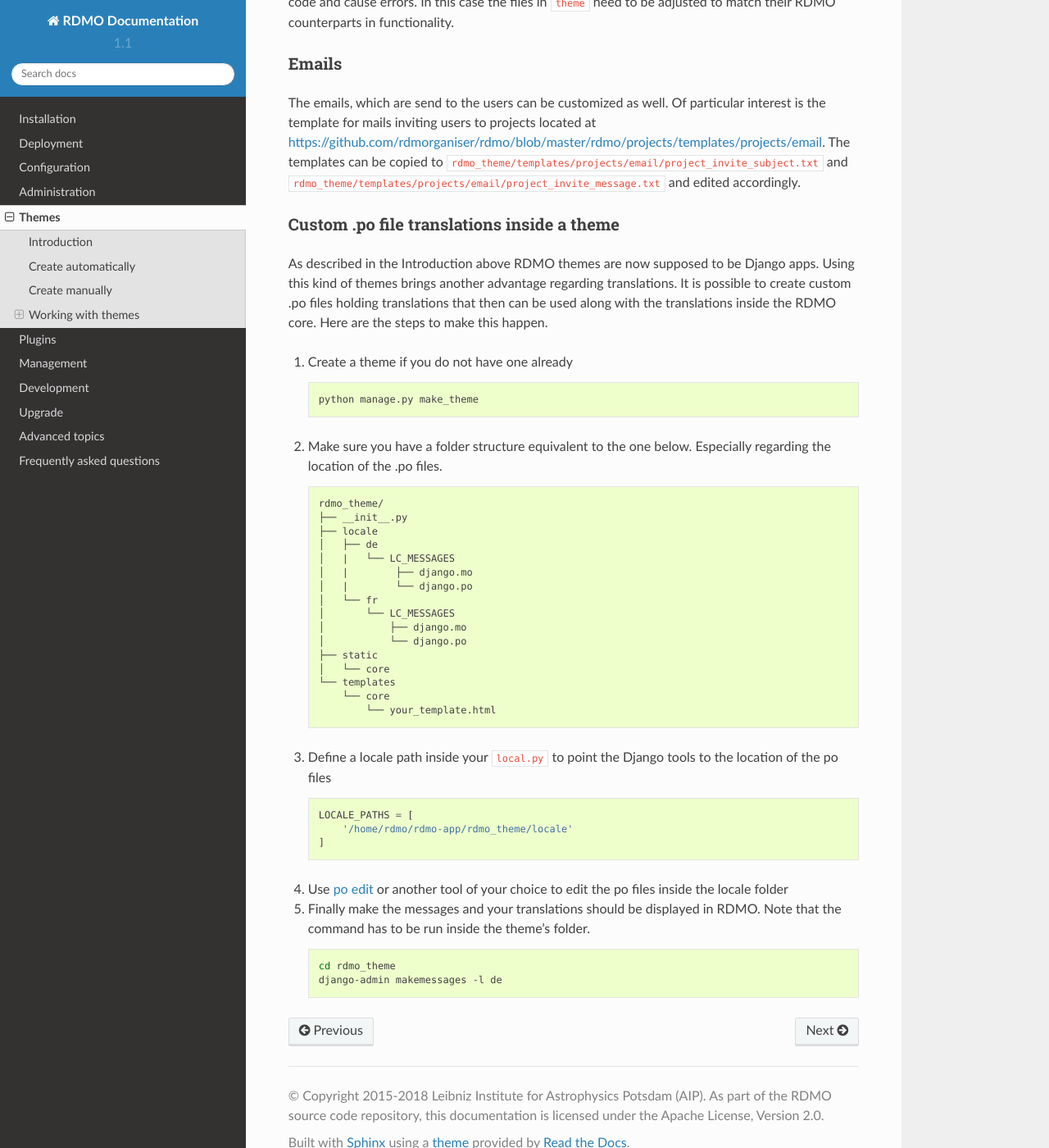
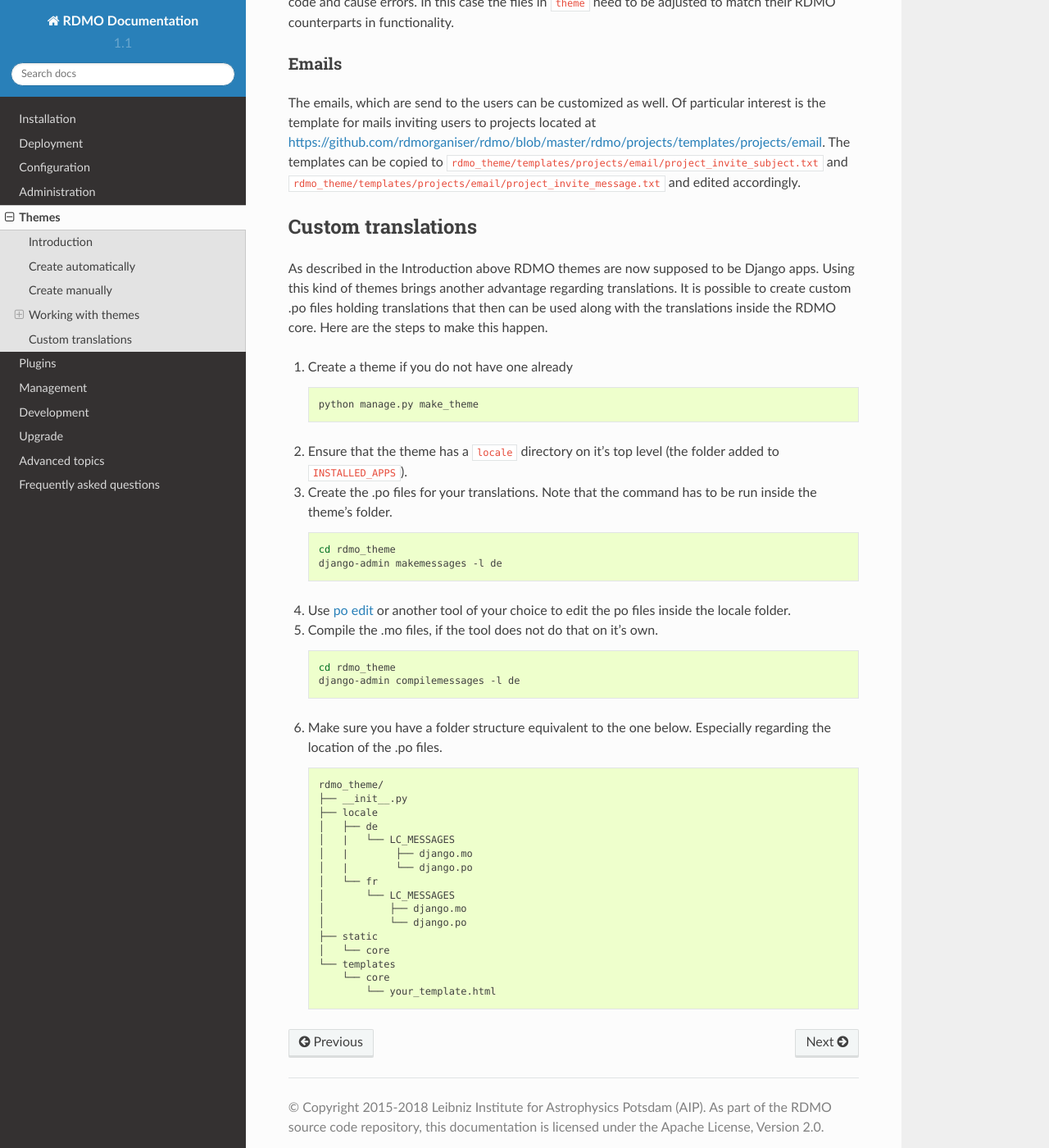
Before and after one commit to rdmorganiser/rdmo-docs, a Sphinx documentation site: the page built from docs/themes/index.md, in a window 1280 px wide and 1400 px high, scrolled down 2571 px. Shown: the whole window at 82% size. Built offline with Sphinx 7.4.7 and the Read the Docs theme 2.0.0, drawn with Linux system fonts in a browser that asks for light colours.

Commit message:
Update theme translation docs

````diff
--- a/docs/themes/index.md
+++ b/docs/themes/index.md
@@ -78,13 +78,31 @@
 
 The emails, which are send to the users can be customized as well. Of particular interest is the template for mails inviting users to projects located at <https://github.com/rdmorganiser/rdmo/blob/master/rdmo/projects/templates/projects/email>. The templates can be copied to `rdmo_theme/templates/projects/email/project_invite_subject.txt` and `rdmo_theme/templates/projects/email/project_invite_message.txt` and edited accordingly.
 
-### Custom .po file translations inside a theme
+## Custom translations
 
 As described in the Introduction above RDMO themes are now supposed to be Django apps. Using this kind of themes brings another advantage regarding translations. It is possible to create custom .po files holding translations that then can be used along with the translations inside the RDMO core. Here are the steps to make this happen.
 
 1. Create a theme if you do not have one already
     ```shell
     python manage.py make_theme
+    ```
+
+1. Ensure that the theme has a `locale` directory on it's top level (the folder added to `INSTALLED_APPS`).
+
+1. Create the .po files for your translations. Note that the command has to be run inside the theme's folder.
+
+    ```shell
+    cd rdmo_theme
+    django-admin makemessages -l de
+    ```
+
+1. Use [po edit](https://poedit.net/) or another tool of your choice to edit the po files inside the locale folder.
+
+1. Compile the .mo files, if the tool does not do that on it's own.
+
+    ```shell
+    cd rdmo_theme
+    django-admin compilemessages -l de
     ```
 
 1. Make sure you have a folder structure equivalent to the one below. Especially regarding the location of the .po files.
@@ -107,20 +125,3 @@
         └── core
             └── your_template.html
     ```
-
-1. Define a locale path inside your `local.py` to point the Django tools to the location of the po files
-
-    ```python
-    LOCALE_PATHS = [
-        '/home/rdmo/rdmo-app/rdmo_theme/locale'
-    ]
-    ```
-
-1. Use [po edit](https://poedit.net/) or another tool of your choice to edit the po files inside the locale folder
-
-1. Finally make the messages and your translations should be displayed in RDMO. Note that the command has to be run inside the theme's folder.
-
-    ```shell
-    cd rdmo_theme
-    django-admin makemessages -l de
-    ```
````
